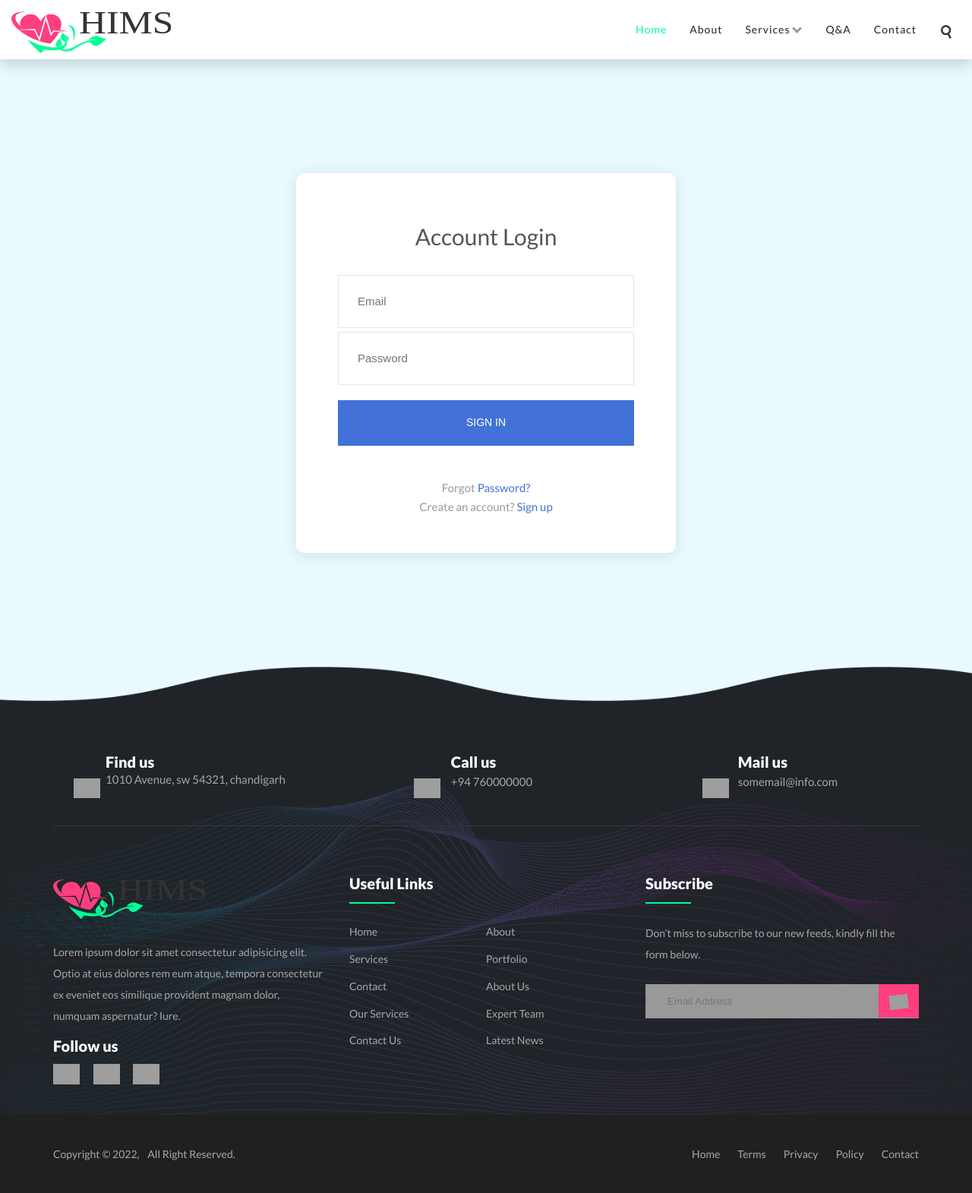
After one commit to ManeeshDev/hims-iwt-final-project, a PHP site: page /login.php in a window 1280 px wide; the page is wider, and only the part inside the window is pictured. The commit adds this page. Shown: that part at 76% size. Run offline with PHP 8.4, Linux system fonts and the light colour scheme; grey boxes are pictures that could not be loaded.

Commit message:
login design

```diff
--- a/css/app.css
+++ b/css/app.css
@@ -6,6 +6,7 @@
 
 @import url("https://fonts.googleapis.com/css2?family=Lato:wght@300;400;900&display=swap");
 @import url("./style.css");
+@import url("./login.css");
 @import url("./grid.css");
 @import url("./helper.css");
 @import url("./navigation.css");
--- a/css/helper.css
+++ b/css/helper.css
@@ -99,20 +99,20 @@
 
 .fadeInUp-2s {
    /* moveUp come from  @Keyframes */
-    -webkit-animation: fadeUp 2.0s ease-in-out forwards;
-    animation: fadeUp 2.0s ease-in-out forwards;
+   -webkit-animation: fadeUp 2s ease-in-out forwards;
+   animation: fadeUp 2s ease-in-out forwards;
 }
 
 .fadeInUp-3s {
    /* moveUp come from  @Keyframes */
-    -webkit-animation: fadeUp 3.0s ease-in-out forwards;
-    animation: fadeUp 3.0s ease-in-out forwards;
+   -webkit-animation: fadeUp 3s ease-in-out forwards;
+   animation: fadeUp 3s ease-in-out forwards;
 }
 
 .fadeInUp-4s {
    /* moveUp come from  @Keyframes */
-    -webkit-animation: fadeUp 4.0s ease-in-out forwards;
-    animation: fadeUp 4.0s ease-in-out forwards;
+   -webkit-animation: fadeUp 4s ease-in-out forwards;
+   animation: fadeUp 4s ease-in-out forwards;
 }
 
 /* ==== Containers === */
@@ -187,6 +187,9 @@
 .mr-0 {
    margin-right: 0 !important;
 }
+.mb-5{
+   margin-bottom: 5px;
+}
 
 .mb-25 {
    margin-bottom: 25px !important;
@@ -219,7 +222,9 @@
 .mr-5 {
    margin-right: 3rem !important;
 }
-
+.mt-20 {
+   margin-top: 20px;
+}
 .py-5,
 .pt-5 {
    padding-top: 3rem !important;
@@ -238,6 +243,28 @@
 .pl-0,
 .px-0 {
    padding-left: 0 !important;
+}
+
+.pr-55 {
+   padding-right: 55px;
+}
+.pl-55 {
+   padding-left: 55px;
+}
+.pt-45 {
+   padding-top: 45px;
+}
+.pt-65 {
+   padding-top: 65px;
+}
+.pb-4 {
+   padding-bottom: 4px;
+}
+.pb-33 {
+   padding-bottom: 33px;
+}
+.pb-50 {
+   padding-bottom: 50px;
 }
 
 /* ==== Text classes === */
--- /dev/null
+++ b/css/login.css
@@ -0,0 +1,166 @@
+a {
+   font-size: 14px;
+   line-height: 1.7;
+   color: #666;
+   margin: 0;
+   transition: all 0.4s;
+   -webkit-transition: all 0.4s;
+   -o-transition: all 0.4s;
+   -moz-transition: all 0.4s;
+}
+a:focus {
+   outline: none !important;
+}
+a:hover {
+   text-decoration: none;
+}
+h1,
+h2,
+h3,
+h4,
+h5,
+h6 {
+   margin: 0;
+}
+p {
+   font-size: 14px;
+   line-height: 1.7;
+   color: #666;
+   margin: 0;
+}
+
+input {
+   outline: none;
+   border: none;
+}
+
+input:focus {
+   border-color: transparent !important;
+}
+
+button {
+   outline: none !important;
+   border: none;
+   background: 0 0;
+}
+button:hover {
+   cursor: pointer;
+}
+
+.footer-section {
+   background-color: #e9faff;
+   margin-top: 0px !important;
+}
+.txt1 {
+   font-size: 15px;
+   line-height: 1.4;
+   color: #999;
+}
+.txt2 {
+   font-size: 15px;
+   line-height: 1.4;
+   color: #4272d7;
+}
+.hov1:hover {
+   text-decoration: underline;
+}
+.limiter {
+   width: 100%;
+   margin: 0 auto;
+}
+.container-login {
+   width: 100%;
+   min-height: 100vh;
+   display: -webkit-box;
+   display: -webkit-flex;
+   display: -moz-box;
+   display: -ms-flexbox;
+   display: flex;
+   flex-wrap: wrap;
+   justify-content: center;
+   align-items: center;
+   padding: 15px;
+   background: #e9faff;
+}
+.wrap-login {
+   width: 500px;
+   background: #fff;
+   border-radius: 10px;
+   overflow: hidden;
+   box-shadow: 0 3px 20px 0 rgba(0, 0, 0, 0.1);
+   -moz-box-shadow: 0 3px 20px 0 rgba(0, 0, 0, 0.1);
+   -webkit-box-shadow: 0 3px 20px 0 rgba(0, 0, 0, 0.1);
+   -o-box-shadow: 0 3px 20px 0 rgba(0, 0, 0, 0.1);
+   -ms-box-shadow: 0 3px 20px 0 rgba(0, 0, 0, 0.1);
+}
+.login-form {
+   width: 100%;
+}
+.login-form-title {
+   display: block;
+
+   font-size: 30px;
+   color: #555;
+   line-height: 1.2;
+   text-align: center;
+}
+.wrap-input {
+   width: 100%;
+   position: relative;
+   background-color: #fff;
+   border: 1px solid #e6e6e6;
+}
+.wrap-input.rs1 {
+   border-top: none;
+}
+.input {
+   display: block;
+   width: 100%;
+   background: 0 0;
+
+   font-size: 15px;
+   color: #666;
+   line-height: 1.2;
+}
+input.input {
+   height: 68px;
+   padding: 0 25px;
+}
+
+.container-login-form-btn {
+   width: 100%;
+   display: -webkit-box;
+   display: -webkit-flex;
+   display: -moz-box;
+   display: -ms-flexbox;
+   display: flex;
+   flex-wrap: wrap;
+}
+.login-form-btn {
+   display: -webkit-box;
+   display: -webkit-flex;
+   display: -moz-box;
+   display: -ms-flexbox;
+   display: flex;
+   justify-content: center;
+   align-items: center;
+   padding: 0 20px;
+   width: 100%;
+   height: 60px;
+   background-color: #4272d7;
+
+   font-size: 14px;
+   color: #fff;
+   line-height: 1.2;
+   text-transform: uppercase;
+   -webkit-transition: all 0.4s;
+   -o-transition: all 0.4s;
+   -moz-transition: all 0.4s;
+   transition: all 0.4s;
+}
+.login-form-btn:hover {
+   background-color: #333;
+}
+.validate-input {
+   position: relative;
+}
--- /dev/null
+++ b/login.php
@@ -0,0 +1,70 @@
+<?php
+include_once(dirname(__FILE__) .  '/includes/config.php');
+?>
+<!DOCTYPE html>
+<html lang="en">
+
+<head>
+    <meta charset="UTF-8" />
+    <meta name="viewport" content="width=device-width, initial-scale=1.0, shrink-to-fit=no" />
+    <meta name="description" content="">
+    <meta name="keywords" content="">
+    <meta name="author" content="">
+    <title>Login | Health Insurance Management System</title>
+    <!-- Favicon -->
+    <link href="./images/favicon.ico" rel="icon" />
+    <!-- CALL APP STYLE SHEET -->
+    <link href="./css/app.css" rel="stylesheet" />
+</head>
+
+<body class="mobile-view loading">
+    <!-- =========== PAGE PRE-LOADER =============================== -->
+    <div class="pre-loader" id="preLoader">
+        <div class="pre-loader-gif"></div>
+    </div>
+    <!-- ================================== CALL NAV-BAR HERE ================================== -->
+    <?php include_once './navigation-bar.php' ?>
+    <!-- ===================================== END NAV-BAR ===================================== -->
+    <main>
+        <div class="limiter">
+            <div class="container-login">
+                <div class="wrap-login pl-55 pr-55 pt-65 pb-50">
+                    <form class="login-form validate-form" action="php/actions/login.php" method="post">
+                        <span class="login-form-title pb-33">
+                            Account Login
+                        </span>
+                        <div class="wrap-input validate-input mb-5">
+                            <input class="input" type="email" name="email" placeholder="Email">
+                        </div>
+                        <div class="wrap-input validate-input">
+                            <input class="input" type="password" name="password" placeholder="Password">
+                        </div>
+                        <div class="container-login-form-btn mt-20">
+                            <input type="hidden" name="action" value="login">
+                            <button class="login-form-btn">Sign in</button>
+                        </div>
+                        <div class="text-center pt-45 pb-4">
+                            <span class="txt1">Forgot</span>
+                            <a href="forget-password.php" class="txt2 hov1"> Password?</a>
+                        </div>
+                        <div class="text-center">
+                            <span class="txt1"> Create an account? </span>
+                            <a href="sign-up.php" class="txt2 hov1"> Sign up </a>
+                        </div>
+                    </form>
+                </div>
+            </div>
+        </div>
+    </main>
+    <!-- ================================ CALL FOOTER HERE ================================ -->
+    <?php include_once "./footer.php" ?>
+    <!-- ================================   END FOOTER    ================================= -->
+    <!-- ====== SCROLL TO TOP BUTTON ====== -->
+    <button class="scroll-to-top-btn">
+        <i class="arrow up"></i>
+    </button>
+    <!-- CALL APP JS MODULE -->
+    <script src="./js/app.js" type="module"></script>
+</body>
+
+</html>
--- /dev/null
+++ b/php/actions/forget-password.php
@@ -0,0 +1,3 @@
+<?php
+
+include_once(dirname(__FILE__) .  '/../../includes/config.php');
--- /dev/null
+++ b/php/actions/register.php
@@ -0,0 +1,3 @@
+<?php
+
+include_once(dirname(__FILE__) .  '/../../includes/config.php');
```
Also changed, not shown: forget-password.php (added, +64 -0 lines), sign-up.php (added, +73 -0 lines). Lines whose indentation alone changed are shown as unchanged.
